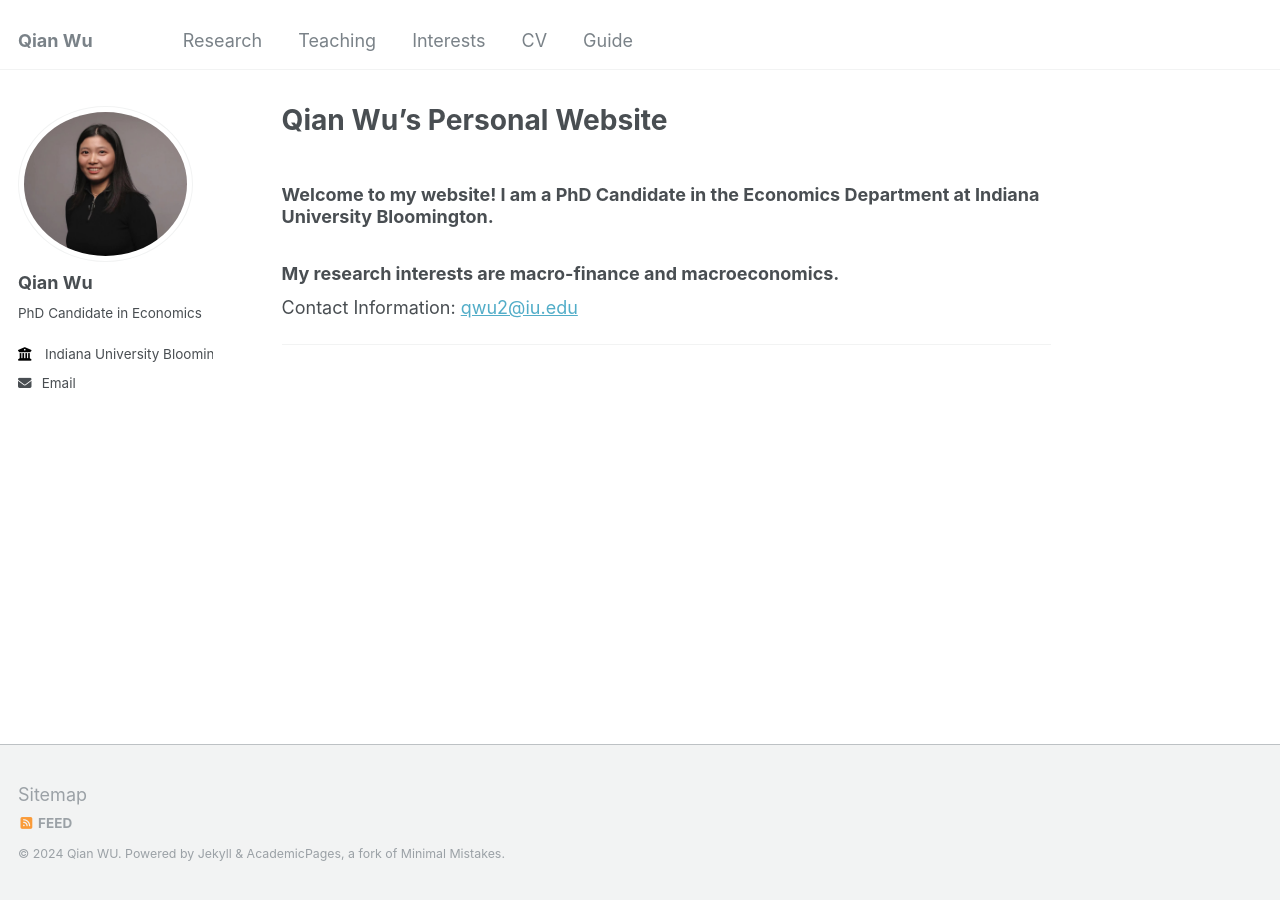
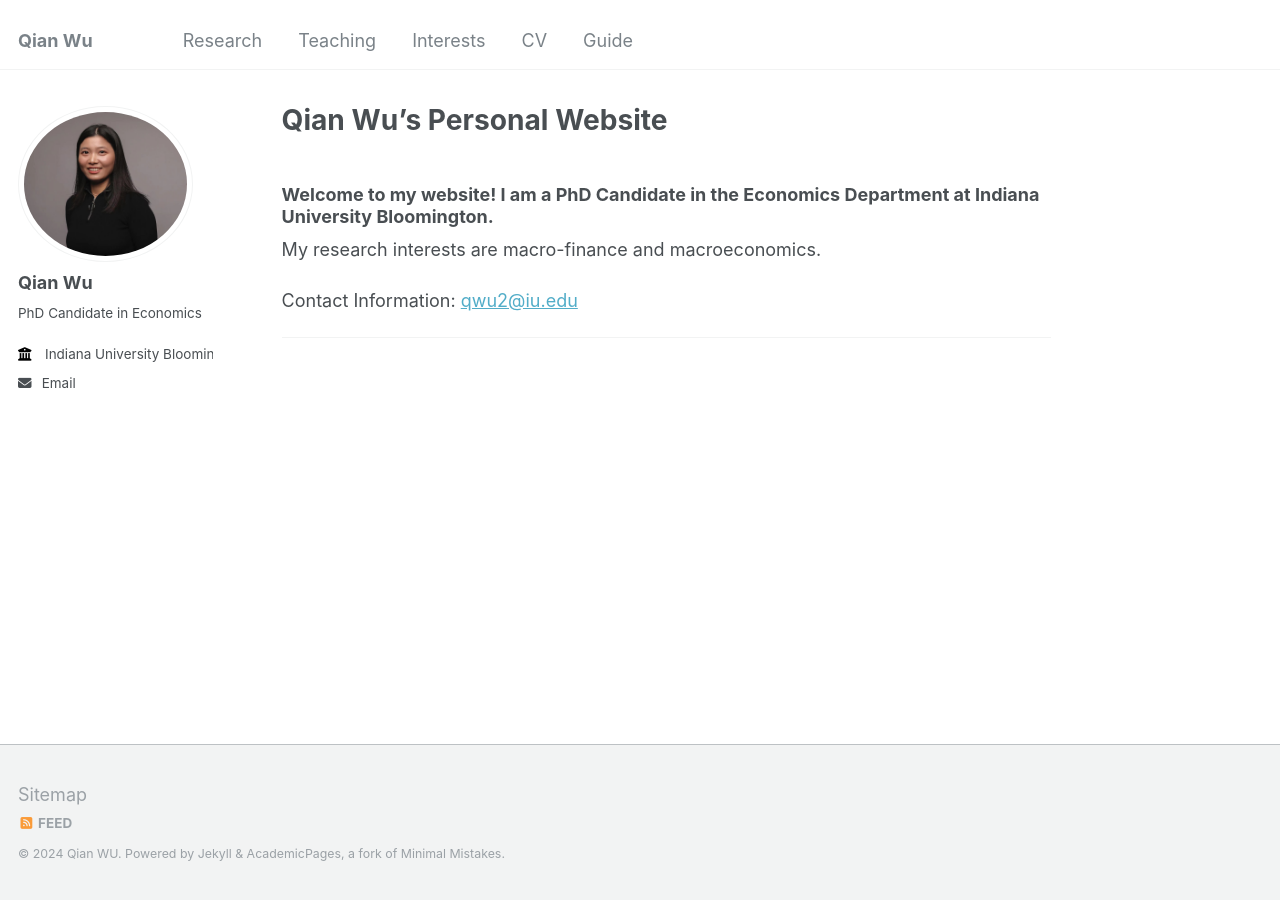
Before and after one commit to qianwu-ef/qianwu-ef.github.io, a Jekyll site: the page built from _pages/about.md, in a window 1280 px wide. Built offline with Jekyll 4.4.1, drawn with Linux system fonts in a browser that asks for light colours.

```diff
--- a/_pages/about.md
+++ b/_pages/about.md
@@ -9,7 +9,8 @@ redirect_from:
 
 ### Welcome to my website! I am a PhD Candidate in the Economics Department at Indiana University Bloomington.
 
-### My research interests are macro-finance and macroeconomics.
+My research interests are macro-finance and macroeconomics.
+
 
 Contact Information: <a href='mailto:qwu2@iu.edu'>qwu2@iu.edu</a>
 
```
